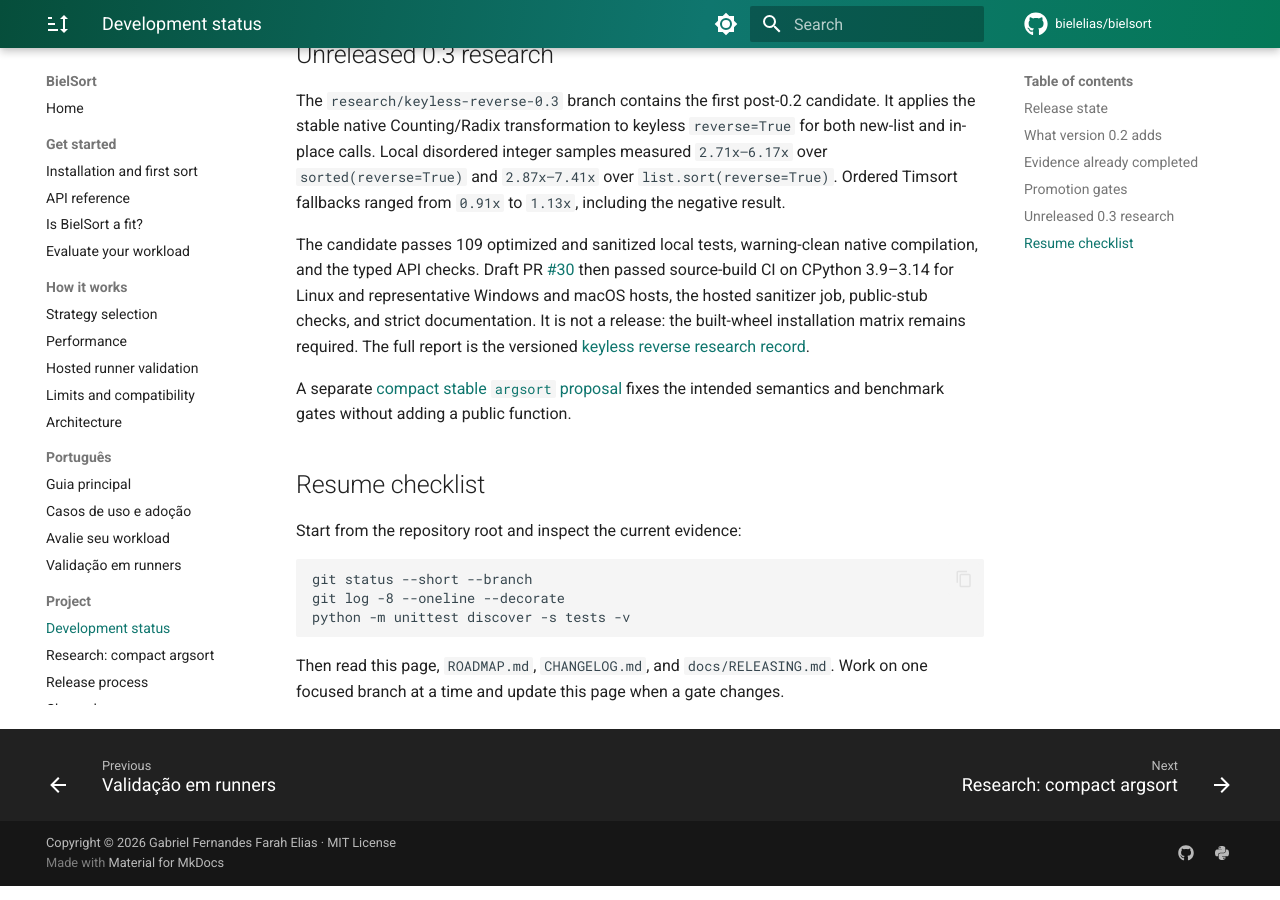
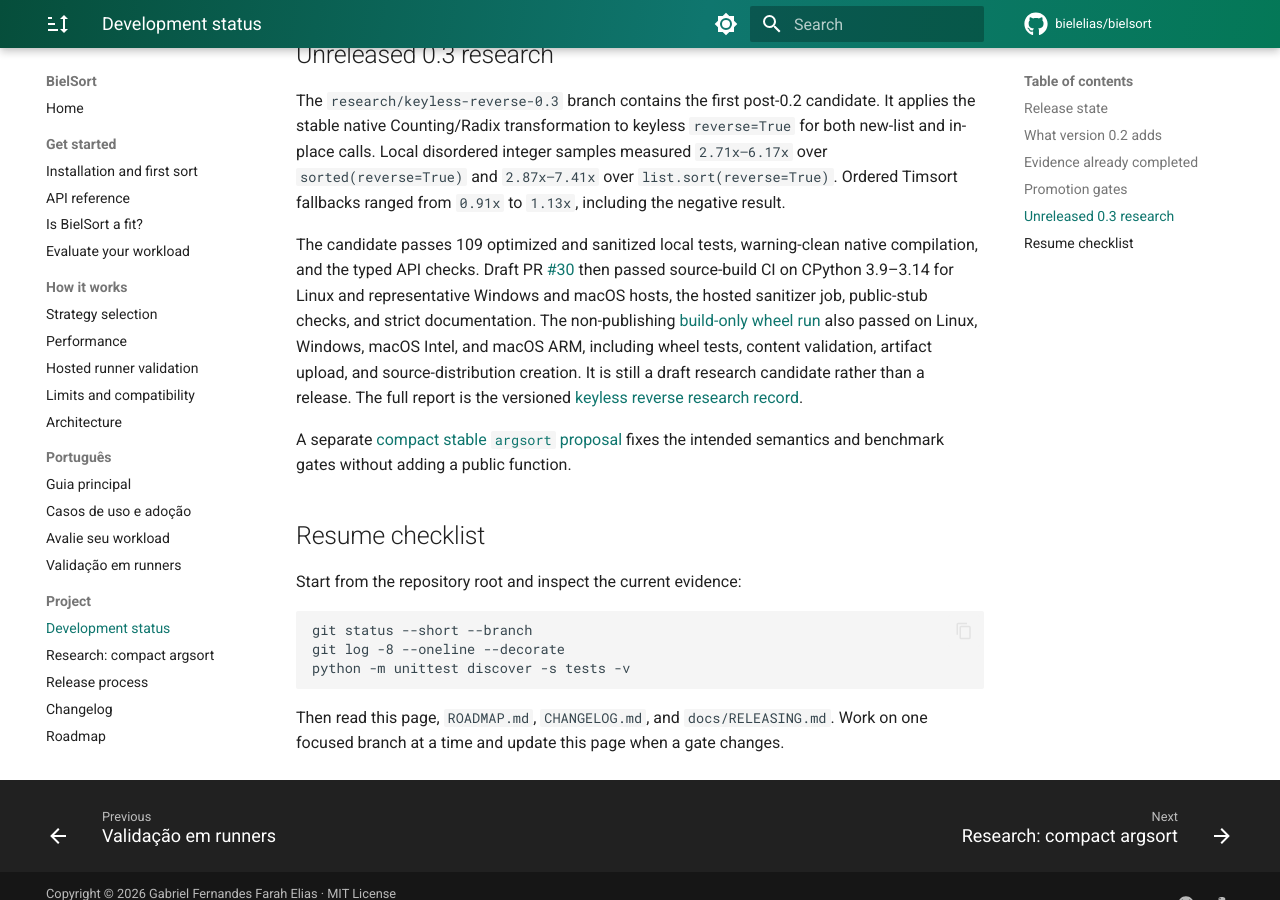
Before and after one commit to bielelias/bielsort, an MkDocs documentation site: the page built from docs/development-status.md, in a window 1280 px wide and 900 px high, scrolled down 2381 px. Built offline with MkDocs 1.6.1 and Material for MkDocs 9.7.7, drawn with Linux system fonts in a browser that asks for light colours; comment, search, counter and statistics services are not loaded.

Commit message:
Record keyless reverse wheel validation

```diff
--- a/docs/development-status.md
+++ b/docs/development-status.md
@@ -97,9 +97,12 @@ The candidate passes 109 optimized and sanitized local tests, warning-clean
 native compilation, and the typed API checks. Draft PR
 [#30](https://github.com/bielelias/bielsort/pull/30) then passed source-build CI
 on CPython 3.9–3.14 for Linux and representative Windows and macOS hosts, the
-hosted sanitizer job, public-stub checks, and strict documentation. It is not a
-release: the built-wheel installation matrix remains required. The full report
-is the versioned [keyless reverse research record](https://github.com/bielelias/bielsort/blob/main/benchmarks/results/2026-08-05-keyless-reverse.md).
+hosted sanitizer job, public-stub checks, and strict documentation. The
+non-publishing [build-only wheel run](https://github.com/bielelias/bielsort/actions/runs/31032231434)
+also passed on Linux, Windows, macOS Intel, and macOS ARM, including wheel tests,
+content validation, artifact upload, and source-distribution creation. It is
+still a draft research candidate rather than a release. The full report is the
+versioned [keyless reverse research record](https://github.com/bielelias/bielsort/blob/main/benchmarks/results/2026-08-05-keyless-reverse.md).
 
 A separate [compact stable `argsort` proposal](argsort-research.md) fixes the
 intended semantics and benchmark gates without adding a public function.
```
Also changed, not shown: ROADMAP.md (+1 -1 lines), benchmarks/results/2026-08-05-keyless-reverse.md (+8 -3 lines).
